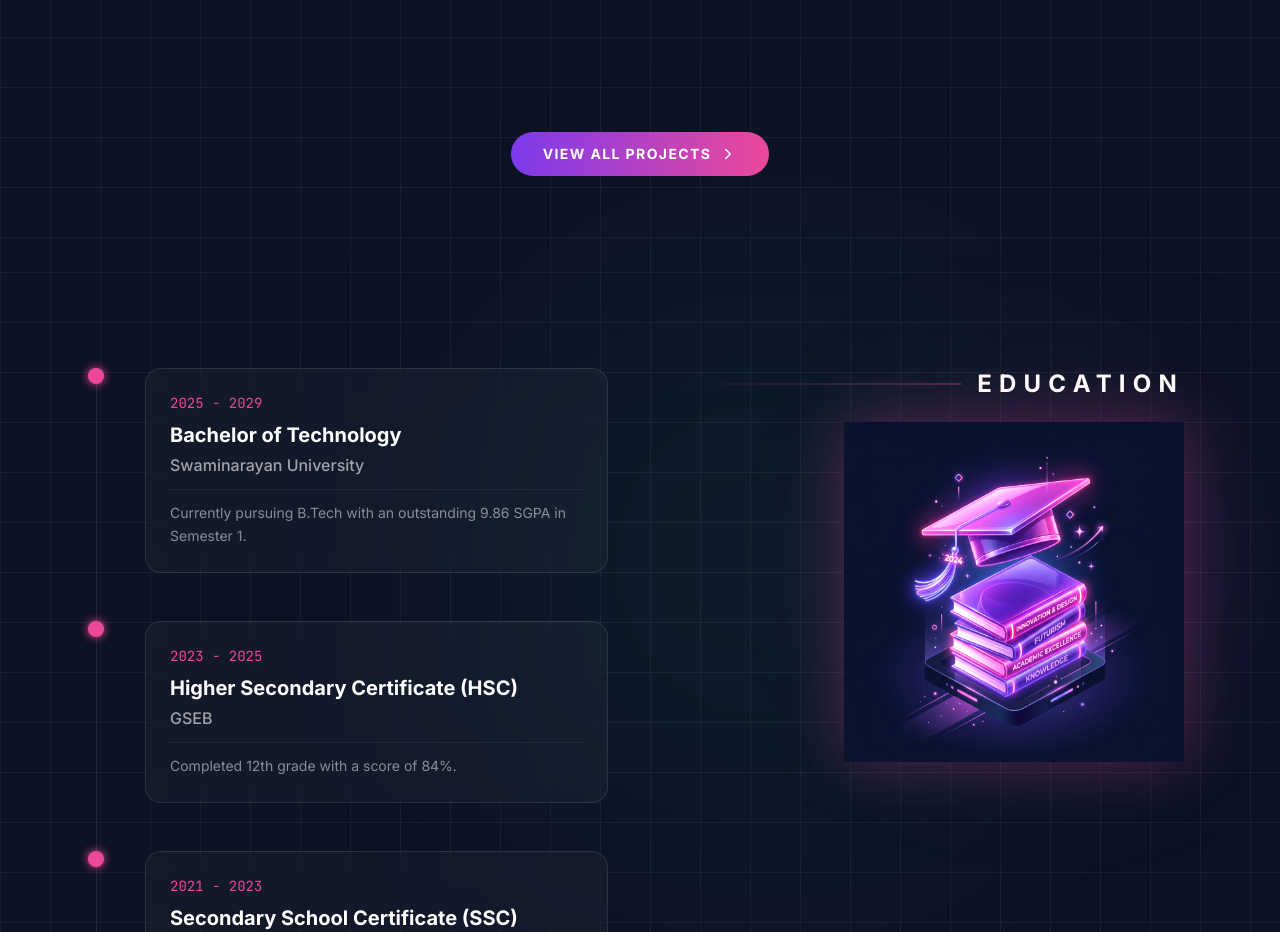
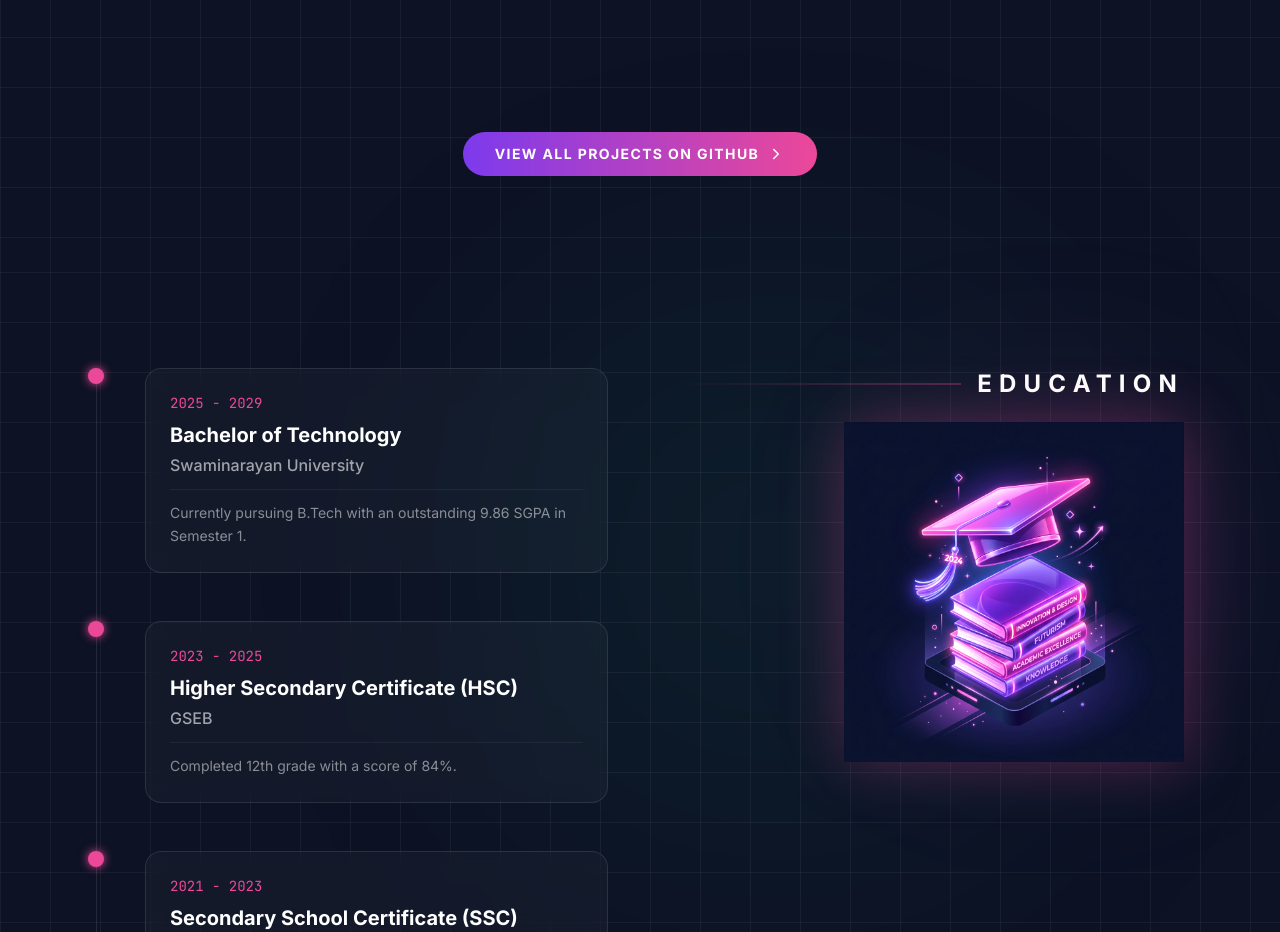
Before and after one commit to raunak2015/portfolio, a React (Vite) app: page / in a window 1280 px wide. Shown: the part 6880-7812 px from the top of the page. Built offline with nearby package versions, Linux system fonts and the light colour scheme; a web font is replaced by a local one.

Commit message:
fix: convert View All Projects button to GitHub link

```diff
--- a/src/components/Projects.jsx
+++ b/src/components/Projects.jsx
@@ -128,12 +128,17 @@ const Projects = () => {
 
         {/* View All Button (Styled like the target site) */}
         <div className="flex justify-center mt-16">
-           <button className="flex items-center gap-2 px-8 py-3 rounded-full bg-gradient-to-r from-[#7c3aed] to-[#ec4899] text-white font-bold uppercase tracking-widest text-sm hover:scale-105 transition-transform duration-300">
-             View All Projects
+           <a
+             href="https://github.com/raunak2015"
+             target="_blank"
+             rel="noopener noreferrer"
+             className="flex items-center gap-2 px-8 py-3 rounded-full bg-gradient-to-r from-[#7c3aed] to-[#ec4899] text-white font-bold uppercase tracking-widest text-sm hover:scale-105 transition-transform duration-300"
+           >
+             View All Projects on GitHub
              <svg width="18" height="18" viewBox="0 0 24 24" fill="none" stroke="currentColor" strokeWidth="2" strokeLinecap="round" strokeLinejoin="round">
                 <path d="m9 18 6-6-6-6"/>
              </svg>
-           </button>
+           </a>
         </div>
 
       </div>
```
